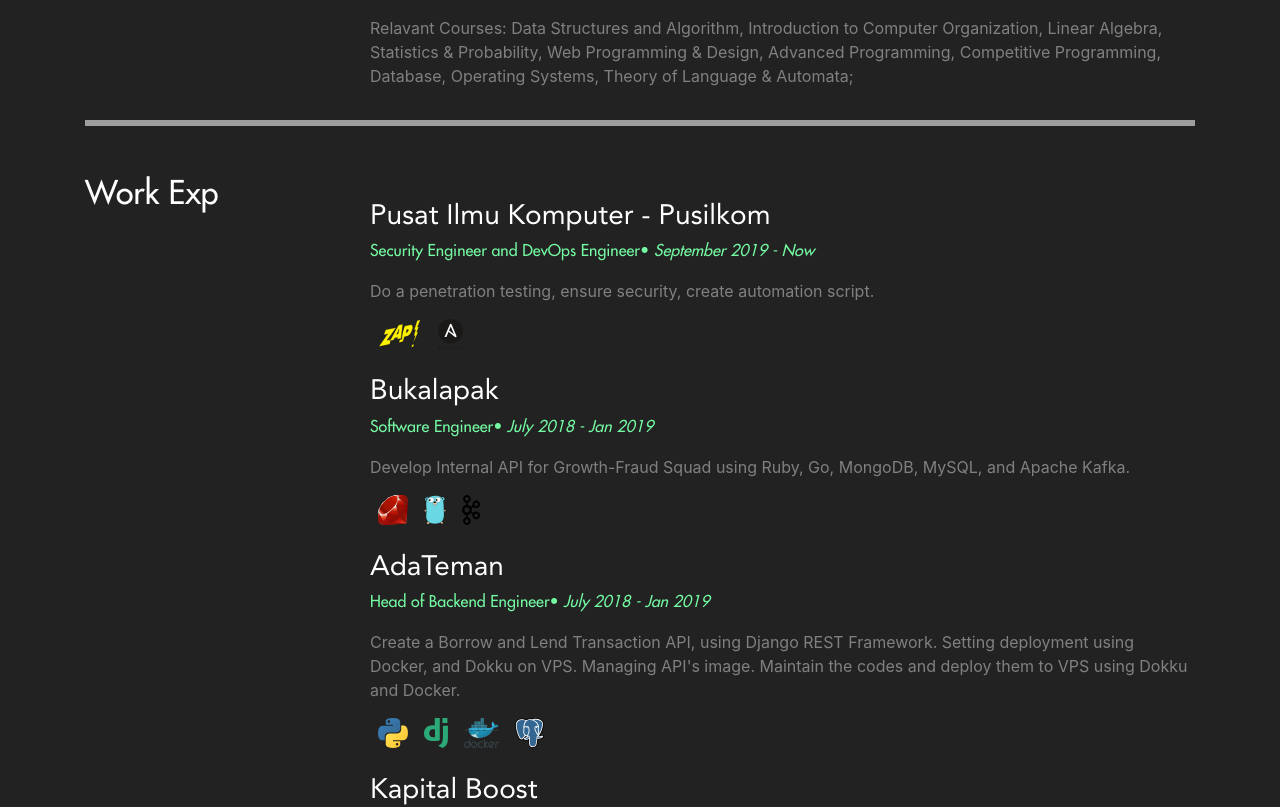
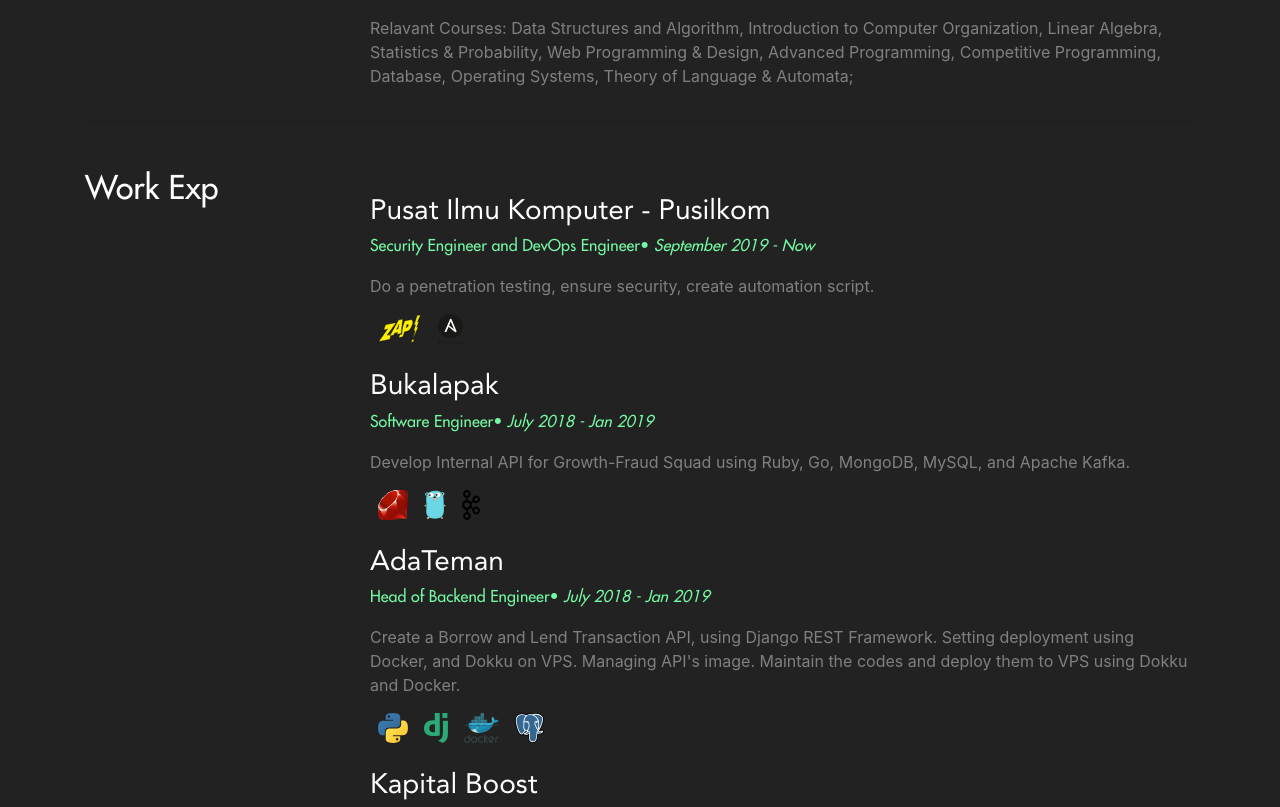
Before and after one commit to ciferivalle/ciferivalle.github.io, a React (Create React App) app: page / in a window 1280 px wide. Shown: the part 880-1687 px from the top of the page. Built offline with nearby package versions, Linux system fonts and the light colour scheme; grey boxes are pictures that could not be loaded.

Commit message:
removed mixed static file

```diff
--- a/src/Style.css
+++ b/src/Style.css
@@ -167,16 +167,3 @@
     padding: 0 0.25em;
     background: white;
 }
-
-hr.style11 {
-	height: 6px;
-	background: url(http://ibrahimjabbari.com/english/images/hr-11.png) repeat-x 0 0;
-    border: 0;
-}
-
-
-hr.style12 {
-	height: 6px;
-	background: url(http://ibrahimjabbari.com/english/images/hr-12.png) repeat-x 0 0;
-    border: 0;
-}
```
